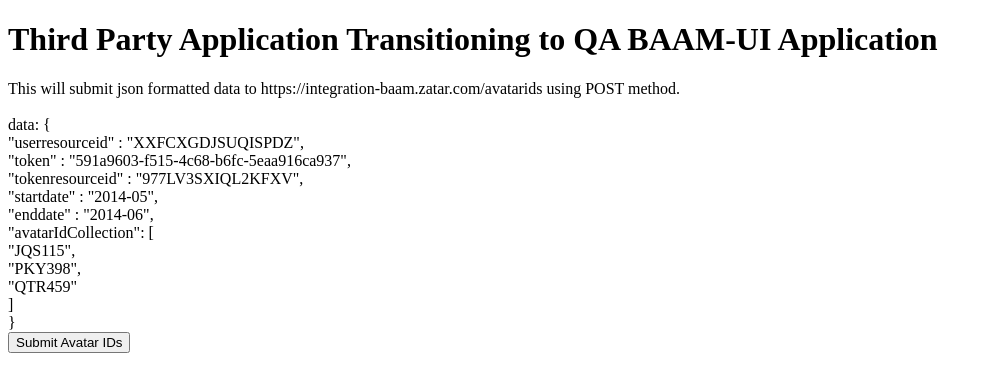
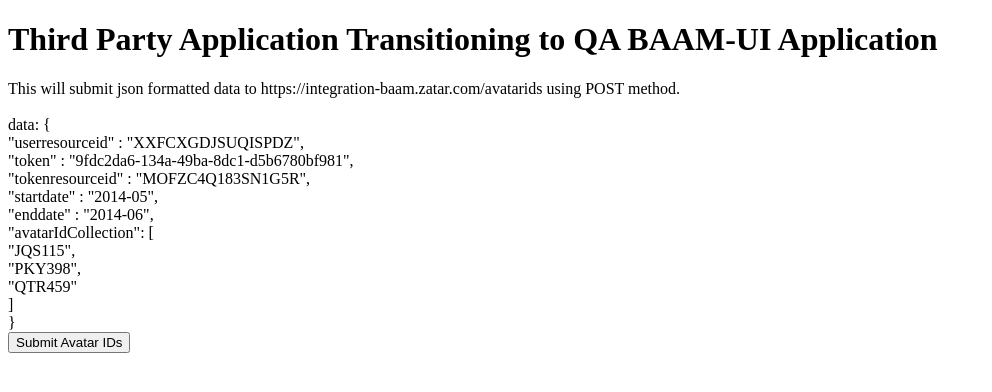
Before and after one commit to c0debreaker/c0debreaker.github.io, a Jekyll site: the page 3rdpartytobaamqa.html, which Jekyll copies as it is, in a window 1280 px wide. Shown: the top 392 px of the page, without its empty margins (0-992 px from the left). Built offline with Jekyll 4.4.1, drawn with Linux system fonts in a browser that asks for light colours; nearby versions of some CDN libraries; a script that is not in the unit is left out; comment, search, counter and statistics services are not loaded.

Commit message:
changed token

```diff
--- a/3rdpartytobaamqa.html
+++ b/3rdpartytobaamqa.html
@@ -52,8 +52,8 @@
         <br/>
         data: {<br/>
         "userresourceid" : "XXFCXGDJSUQISPDZ",<br/>
-        "token" : "591a9603-f515-4c68-b6fc-5eaa916ca937",<br/>
-        "tokenresourceid" : "977LV3SXIQL2KFXV",<br/>
+        "token" : "9fdc2da6-134a-49ba-8dc1-d5b6780bf981",<br/>
+        "tokenresourceid" : "MOFZC4Q183SN1G5R",<br/>
         "startdate" : "2014-05",<br/>
         "enddate" : "2014-06",<br/>
         "avatarIdCollection": [<br/>
```
